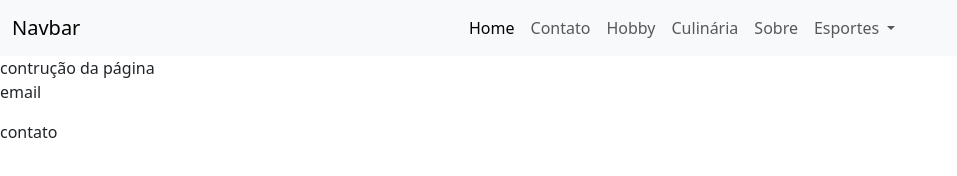
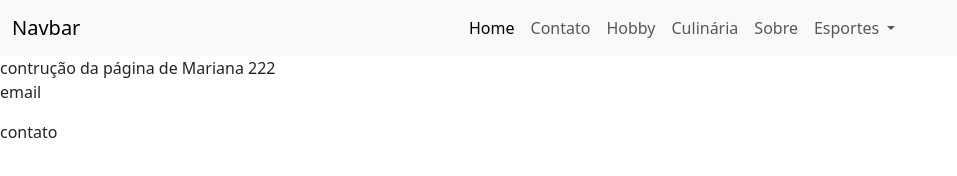
Before and after one commit to NewIaminan/Site-Mariana, a plain HTML site: page index.html in a window 1280 px wide. Shown: the whole page, without its empty margins (0-957 px from the left). Drawn offline with nearby package versions, Linux system fonts and the light colour scheme.

Commit message:
atualizando o index

```diff
--- a/index.html
+++ b/index.html
@@ -66,7 +66,7 @@
 
     </header>
     <section>
-        contrução da página
+        contrução da página de Mariana 222
     </section>
 
     <footer>
```
